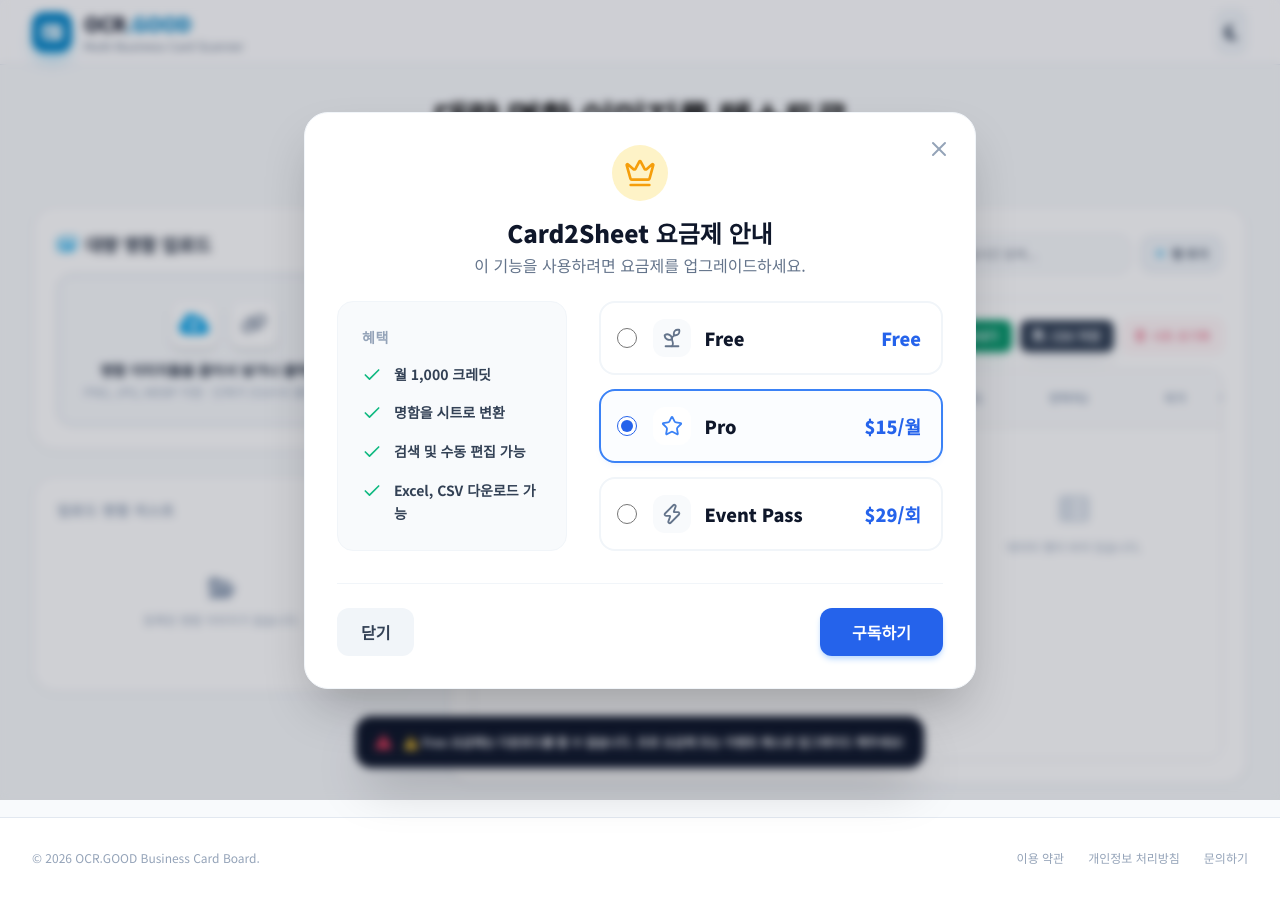
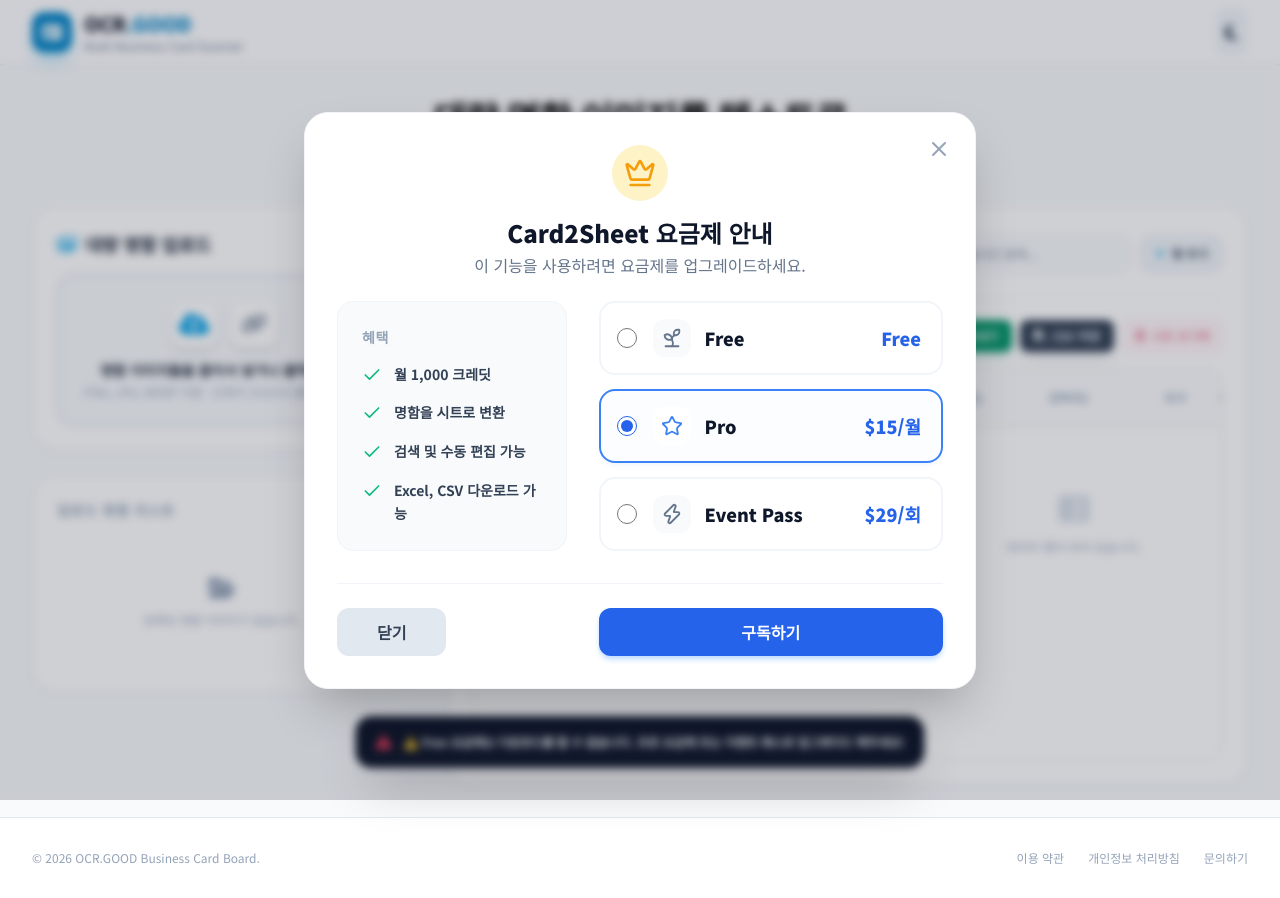
Before and after one commit to na272kim-cpu/codespaces-blank, a React (Vite) app: page / in a window 1280 px wide. Both pictures are taken after a click on the button "엑셀로 내보내기". Built offline with nearby package versions, Linux system fonts and the light colour scheme; the HTML template or start-up script is replaced by a standard one.

Commit message:
style: align Subscribe button to pricing buttons width and darken Close button hover colors

```diff
--- a/src/components/PremiumModal.jsx
+++ b/src/components/PremiumModal.jsx
@@ -138,21 +138,28 @@ export default function PremiumModal({ show, isOpen, onClose, showToast, activeP
         </div>
 
         {/* 액션 버튼 */}
-        <div className="flex justify-between mt-8 pt-6 border-t border-slate-100 dark:border-slate-700">
+        <div className="grid grid-cols-1 md:grid-cols-[2fr_3fr] gap-8 mt-8 pt-6 border-t border-slate-100 dark:border-slate-700">
+          {/* 왼쪽: 닫기 버튼 */}
+          <div className="flex justify-start">
             <button
               onClick={onClose}
-            className="px-6 py-3 font-semibold bg-slate-100 hover:bg-slate-200 dark:bg-slate-700 dark:hover:bg-slate-600 text-slate-700 dark:text-slate-200 rounded-xl transition"
+              className="w-full md:w-auto md:px-10 py-3 font-semibold bg-slate-200 hover:bg-slate-300 dark:bg-slate-700 dark:hover:bg-slate-600 text-slate-700 dark:text-slate-200 rounded-xl transition active:scale-95 transition-transform"
             >
               닫기
             </button>
+          </div>
+
+          {/* 오른쪽: 구독하기 버튼 */}
+          <div>
             <button
               onClick={handleApplyPlan}
-            className="px-8 py-3 bg-blue-600 text-white font-bold rounded-xl hover:bg-blue-700 transition shadow-md shadow-blue-200 active:scale-95 transition-transform"
+              className="w-full py-3 bg-blue-600 text-white font-bold rounded-xl hover:bg-blue-700 transition shadow-md shadow-blue-200 active:scale-95 transition-transform"
             >
               구독하기
             </button>
           </div>
         </div>
       </div>
+    </div>
   );
 }
```
Lines whose indentation alone changed are shown as unchanged.
